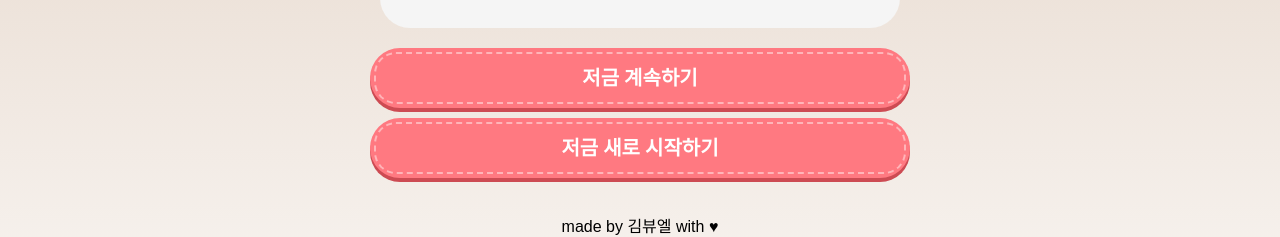
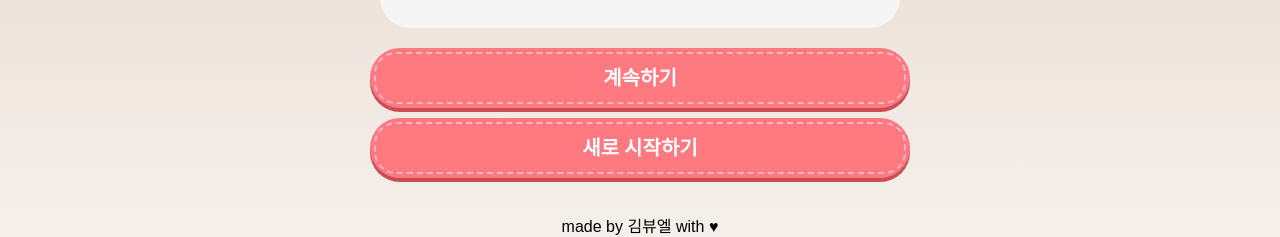
Before and after one commit to happy-piggy-bank/happy-piggy-bank-web-old, a React (Create React App) app: page /login in a window 1280 px wide. Shown: the part 337-574 px from the top of the page. Built offline with nearby package versions, Linux system fonts and the light colour scheme; a web font is replaced by a local one.

Commit message:
로그인 화면 버튼 문구 수정

```diff
--- a/src/components/members/loginScreen.jsx
+++ b/src/components/members/loginScreen.jsx
@@ -20,8 +20,8 @@ const LoginScreen = () => {
                     <InputBar placeHolder={"아이디 (이메일 주소)"} />
                     <InputBar placeHolder={"비밀번호"} isPassword={true} />
                 </div>
-                <PrimaryButton buttonText={"저금 계속하기"} onClick={() => {}}/>
-                <PrimaryButton buttonText={"저금 새로 시작하기"} onClick={() => navigate('/join')}/>
+                <PrimaryButton buttonText={"계속하기"} onClick={() => {}}/>
+                <PrimaryButton buttonText={"새로 시작하기"} onClick={() => navigate('/join')}/>
             </div>
             <MainFooter/>
         </div>
```
